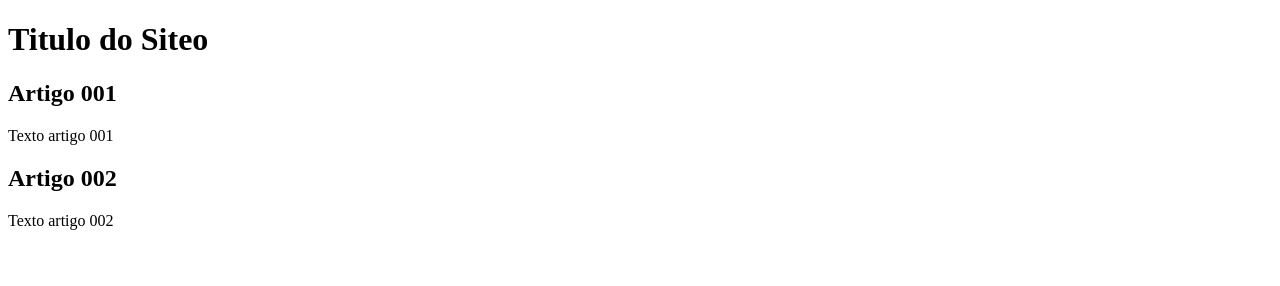
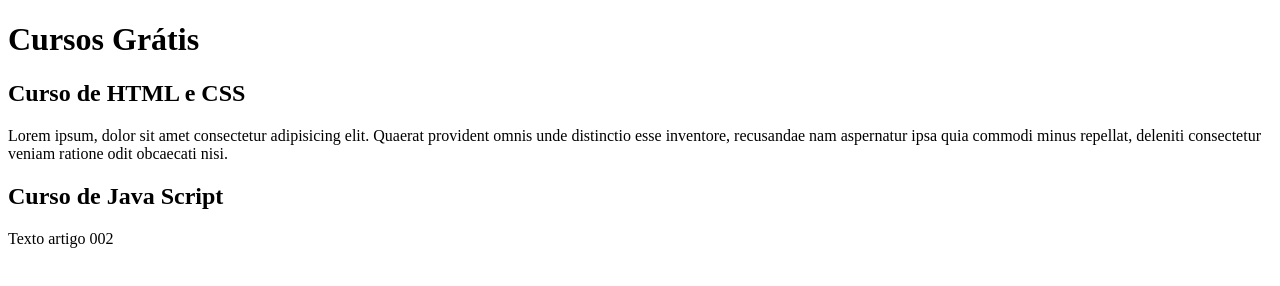
Before and after one commit to R4f4ell/Projeto-Site, a plain HTML site: page index.html in a window 1280 px wide. Drawn offline with Linux system fonts and the light colour scheme.

Commit message:
comecei o conteudo

```diff
--- a/index.html
+++ b/index.html
@@ -8,14 +8,14 @@
 <body>
     <main>
         <header>
-            <h1>Titulo do Siteo</h1>
+            <h1>Cursos Grátis</h1>
         </header>
         <article>
-            <h2>Artigo 001</h2>
-            <P>Texto artigo 001</P>
+            <h2>Curso de HTML e CSS</h2>
+            <P>Lorem ipsum, dolor sit amet consectetur adipisicing elit. Quaerat provident omnis unde distinctio esse inventore, recusandae nam aspernatur ipsa quia commodi minus repellat, deleniti consectetur veniam ratione odit obcaecati nisi.</P>
         </article>
         <article>
-            <h2>Artigo 002</h2>
+            <h2>Curso de Java Script</h2>
             <P>Texto artigo 002</P>
         </article>
     </main>
```
